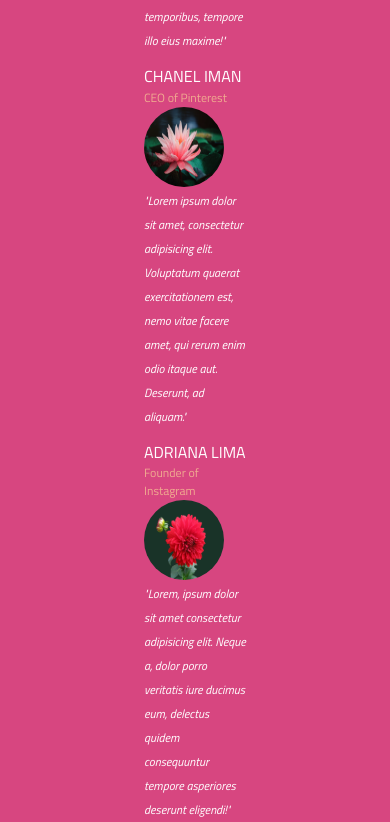
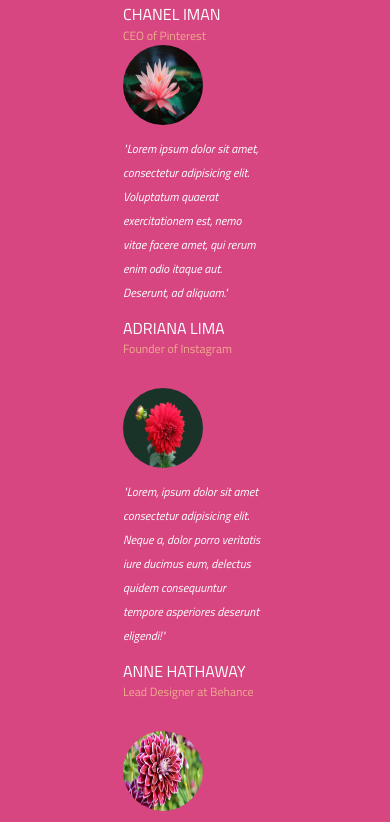
Before and after one commit to ahsan-emon/Cuda_Portfolio_Website, a plain HTML site: page index.html in a window 390 px wide. Shown: the part 9750-10572 px from the top of the page. Drawn offline with Linux system fonts and the light colour scheme.

Commit message:
some bug fixed

```diff
--- a/css/style.css
+++ b/css/style.css
@@ -369,7 +369,7 @@ body {
   padding-bottom: 50px;
 }
 .about-us-layout {
-  width: 60%;
+  width: 80%;
   overflow: hidden;
   margin: auto;
   padding-bottom: 70px;
@@ -393,24 +393,30 @@ body {
   width: 80px;
   height: 80px;
   border-radius: 40px;
+  margin-bottom: 10px;
 }
 
 .layout1-right-left img {
   width: 80px;
   height: 80px;
   border-radius: 40px;
+  margin-bottom: 10px;
 }
 
 .layout2-left-left img {
   width: 80px;
   height: 80px;
   border-radius: 40px;
+  margin-top: 30px;
+  margin-bottom: 10px;
 }
 
 .layout2-right-left img {
   width: 80px;
   height: 80px;
   border-radius: 40px;
+  margin-top: 30px;
+  margin-bottom: 10px;
 }
 
 /* about us area style end here  */
--- a/index.html
+++ b/index.html
@@ -252,7 +252,7 @@
     <hr>
     <p>Our clients love us!</p>
     <div class="about-us-layout row">
-      <div class="layout1-left col-lg-3 col-md-3 col-sm-6"">
+      <div class="layout1-left col-lg-6 col-md-6 col-sm-6"">
         <div class="layout1-left-left">
           <img src="img/flower1.jpg" alt="">
         </div>
@@ -262,7 +262,7 @@
           <p>CEO of Pinterest</p>
         </div>
       </div>
-      <div class="layout1-right col-lg-3 col-md-3 col-sm-6"">
+      <div class="layout1-right col-lg-6 col-md-6 col-sm-6"">
         <div class="layout1-right-left">
           <img src="img/flower2.jpg" alt="">
         </div>
@@ -272,7 +272,7 @@
           <p>Founder of Instagram</p>
         </div>
       </div>
-      <div class="layout2-left col-lg-3 col-md-3 col-sm-6"">
+      <div class="layout2-left col-lg-6 col-md-6 col-sm-6"">
         <div class="layout2-left-left">
           <img src="img/flower.jpg" alt="">
         </div>
@@ -282,7 +282,7 @@
           <p>Lead Designer at Behance</p>
         </div>
       </div>
-      <div class="layout2-right col-lg-3 col-md-3 col-sm-6"">
+      <div class="layout2-right col-lg-6 col-md-6 col-sm-6"">
         <div class="layout2-right-left">
           <img src="img/flower5.jpg" alt="">
         </div>
```
